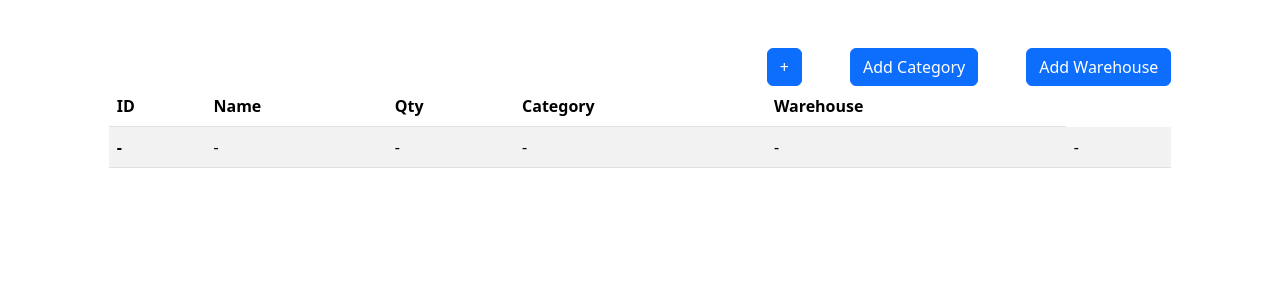
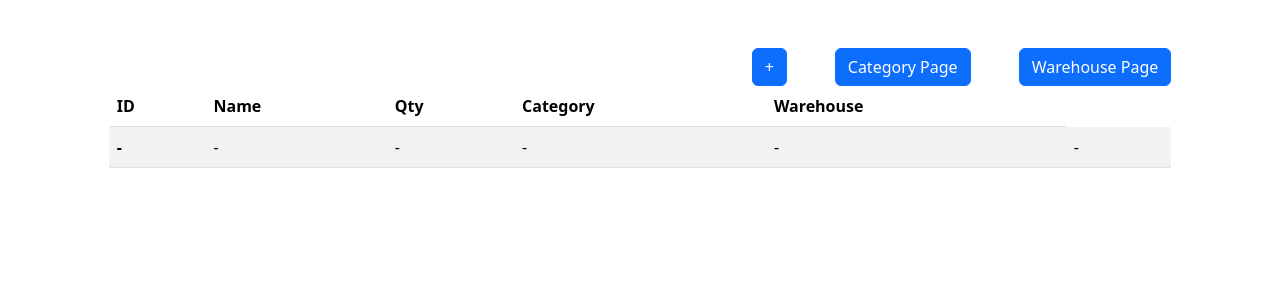
Before and after one commit to recinan/inventeru_project, a Django app: page /dashboard/ in a window 1280 px wide. Shown: the part 56-356 px from the top of the page. Run offline with Django 5.2, Linux system fonts and the light colour scheme; the visitor is signed in with stand-in values (Sample User, id 1); data that the repository does not hold is empty.

Commit message:
add categor and add warehouse buttons deleted, Category page and warehouse page buttons added

```diff
--- a/inventory_management_con/templates/dashboard.html
+++ b/inventory_management_con/templates/dashboard.html
@@ -19,8 +19,8 @@
         <div class="col-md-10 col-11 mx-auto mt-5">
             <div class="d-flex justify-content-end">
                 <a href="{% url "add-item" %}" class="btn btn-primary">+</a>
-                <a href="{% url "add-category" %}" class="btn btn-primary mx-5">Add Category</a>
-                <a href="{% url "add-warehouse" %}" class="btn btn-primary">Add Warehouse</a>
+                <a href="{% url "list-allcategories" %}" class="btn btn-primary mx-5">Category Page</a>
+                <a href="{% url "list-warehouse" %}" class="btn btn-primary">Warehouse Page</a>
             </div>
             <table class="table table-hover table-striped">
                  <thead>
```
